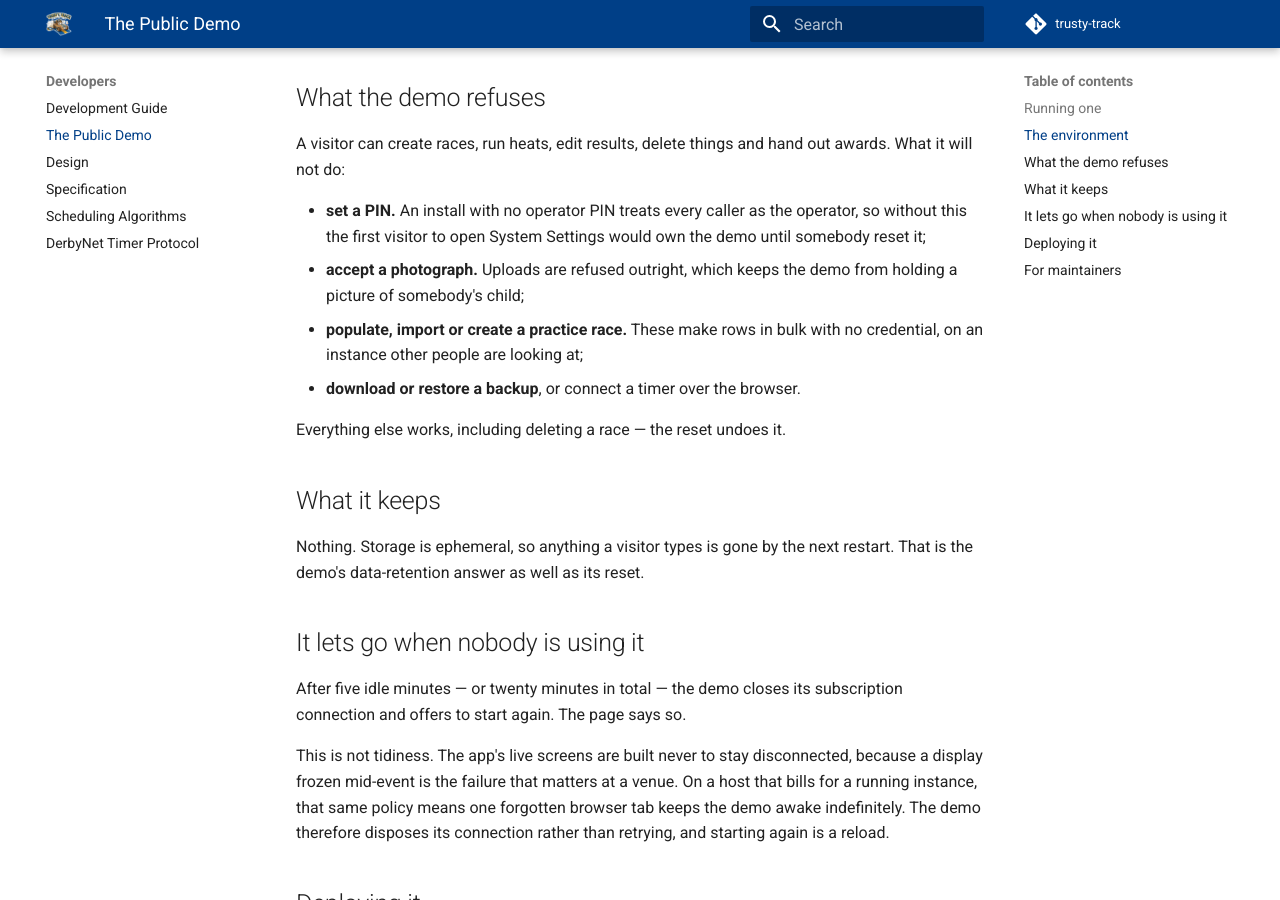
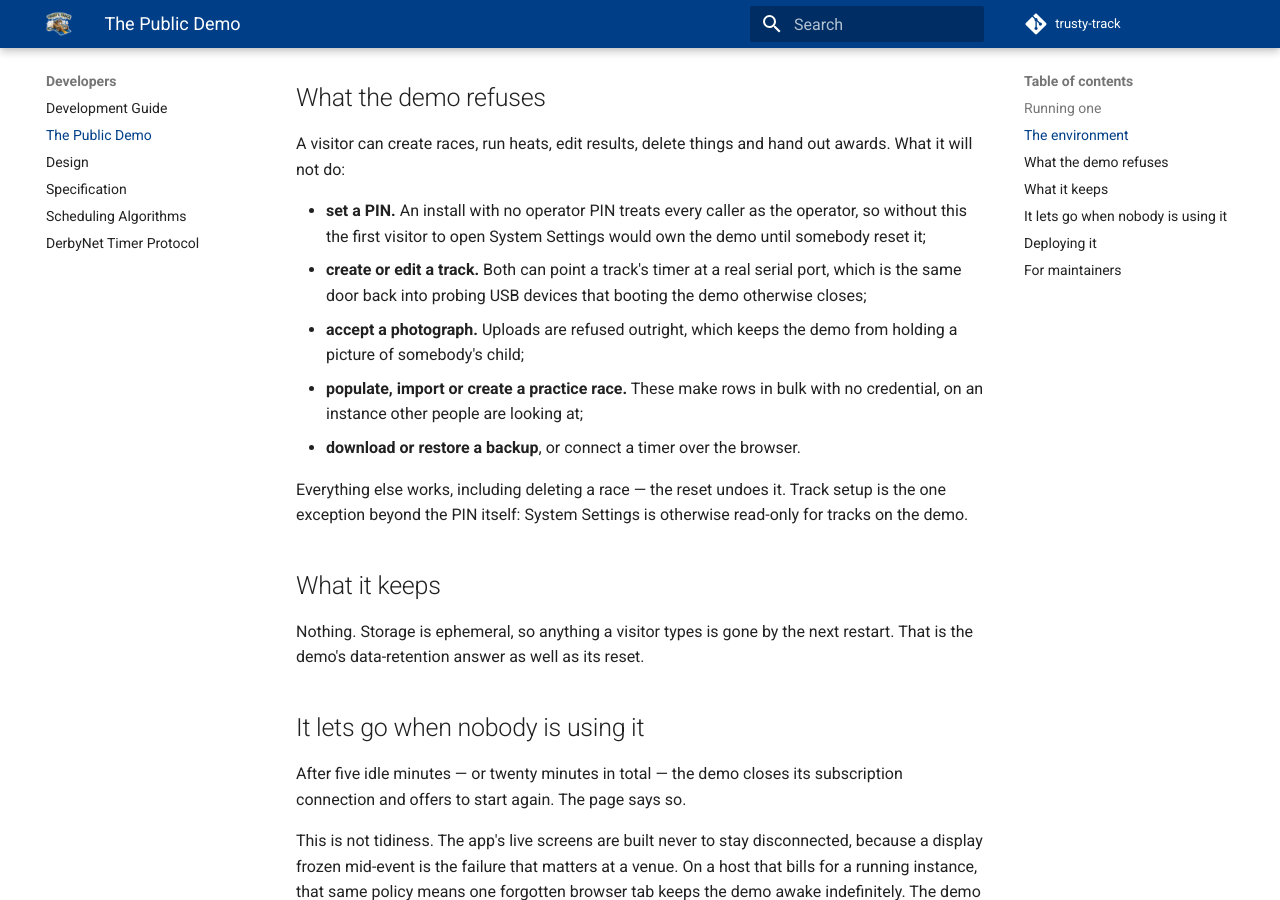
Before and after one commit to dknowles2/trusty-track, an MkDocs documentation site: the page built from docs/demo.md, in a window 1280 px wide and 900 px high, scrolled down 957 px. Built offline with MkDocs 1.6.1 and Material for MkDocs 9.7.7, drawn with Linux system fonts in a browser that asks for light colours; comment, search, counter and statistics services are not loaded.

Commit message:
docs: fix top-level drift found in issue #402
The from-source Quick Start told readers to open the app over HTTP, but
scripts/serve.sh always runs uvicorn with a self-signed TLS certificate
generated by generate_certs.sh, so it's HTTPS-only. Fixed the URL in
README.md and, since it was the same stale claim in a second place,
docs/user/install-from-source.md, and added a note about the expected
untrusted-certificate warning.

The README's User Guides table was missing the Scoring & Championships
guide, which both mkdocs.yml's nav and docs/index.md already list under
Running a Race.

docs/development.md said the mypy exemption list holds three modules; it
has held exactly one (backend.api.schema) since commit e072ddb7, which
CLAUDE.md already reflects.

docs/demo.md's "What the demo refuses" list predated PR #355, which added
createTrack and updateTrack to demo_policy.REFUSED_MUTATIONS (a visitor
could otherwise point a track's timer at a real serial port). Added that
to the list and softened the closing "everything else works" line to
note that track setup is read-only on the demo too.

Co-Authored-By: Claude Fable 5 <noreply@anthropic.com>

```diff
--- a/docs/demo.md
+++ b/docs/demo.md
@@ -37,13 +37,18 @@ awards. What it will not do:
 - **set a PIN.** An install with no operator PIN treats every caller as the
   operator, so without this the first visitor to open System Settings would own
   the demo until somebody reset it;
+- **create or edit a track.** Both can point a track's timer at a real serial
+  port, which is the same door back into probing USB devices that booting the
+  demo otherwise closes;
 - **accept a photograph.** Uploads are refused outright, which keeps the demo
   from holding a picture of somebody's child;
 - **populate, import or create a practice race.** These make rows in bulk with
   no credential, on an instance other people are looking at;
 - **download or restore a backup**, or connect a timer over the browser.
 
-Everything else works, including deleting a race — the reset undoes it.
+Everything else works, including deleting a race — the reset undoes it. Track
+setup is the one exception beyond the PIN itself: System Settings is otherwise
+read-only for tracks on the demo.
 
 ## What it keeps
 
```
Also changed, not shown: README.md (+2 -1 lines), docs/development.md (+3 -3 lines), docs/user/install-from-source.md (+2 -2 lines).
